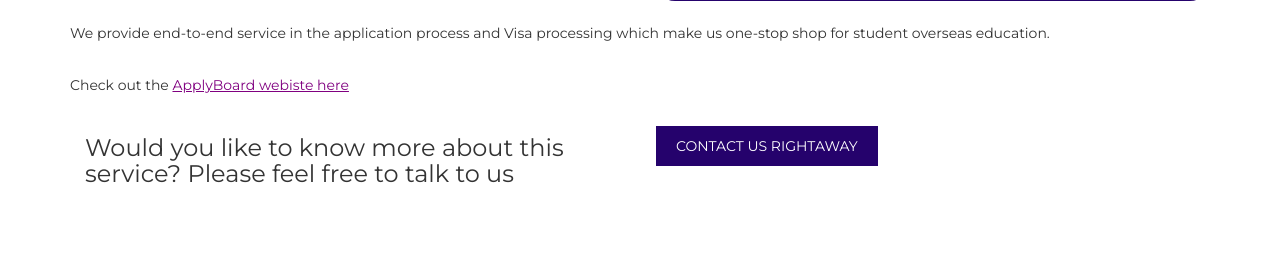
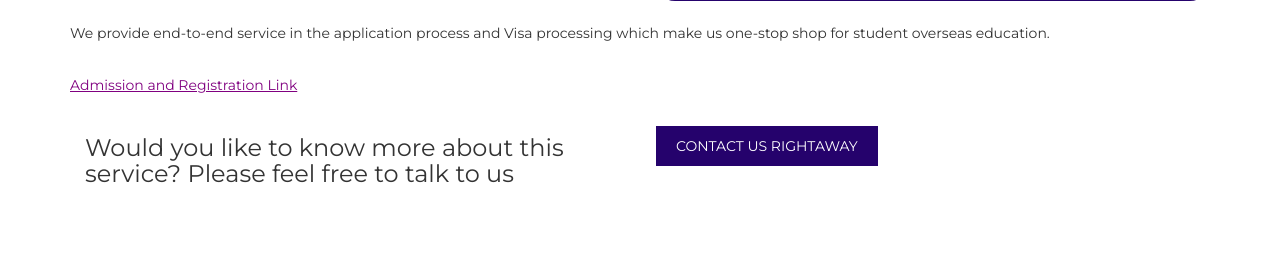
Before and after one commit to yemiemy/insightful, a Django app: page /study/ in a window 1280 px wide. Shown: the part 1020-1289 px from the top of the page. Run offline with Django 4.2, Linux system fonts and the light colour scheme; data comes from the database, SQL or seed files in the repository; parts of the project's set-up code (start-up, migrations or seed data) failed here and were passed over; some libraries are stand-ins or nearby versions.

Commit message:
change applyboard

```diff
--- a/insight/settings.py
+++ b/insight/settings.py
@@ -18,7 +18,7 @@ from pathlib import Path
 BASE_DIR = Path(__file__).resolve().parent.parent
 
 # SECURITY WARNING: don't run with debug turned on in production!
-DEBUG = True
+DEBUG = False
 
 if not DEBUG:
     import json
--- a/requirements.txt
+++ b/requirements.txt
@@ -3,6 +3,7 @@ Django==4.2.6
 django-ckeditor==6.7.0
 django-js-asset==2.1.0
 Pillow==10.1.0
+psycopg2==2.9.9
 python-dotenv==1.0.0
 sqlparse==0.4.4
 typing_extensions==4.8.0
--- a/template/study.html
+++ b/template/study.html
@@ -76,7 +76,7 @@
                 <div class="mu-contact-right">
                   <p>We provide end-to-end service in the application process and Visa processing which make us one-stop shop for student overseas education.</p>
                   <br>
-                  Check out the <a href="https://www.applyboard.com/partners/402545/intake-form" target="_blank" style="text-decoration: underline; color: purple; cursor: pointer;">ApplyBoard webiste here</a>
+                  <a href="https://www.applyboard.com/partners/402545/intake-form" target="_blank" style="text-decoration: underline; color: purple; cursor: pointer;">Admission and Registration Link</a>
                 </div>
               </div>
 
```
